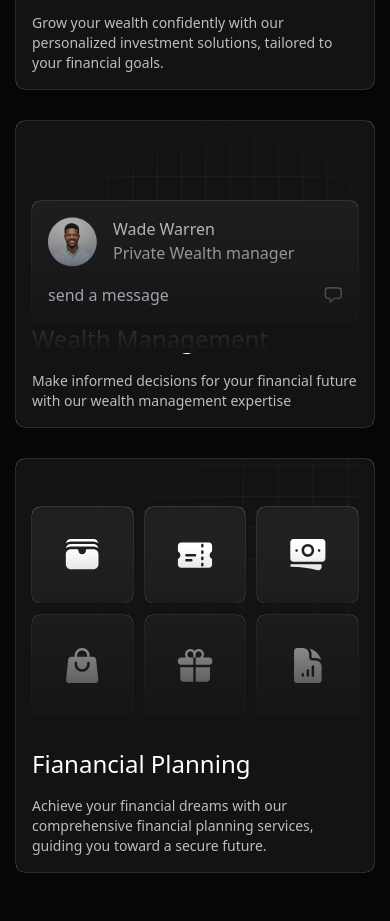
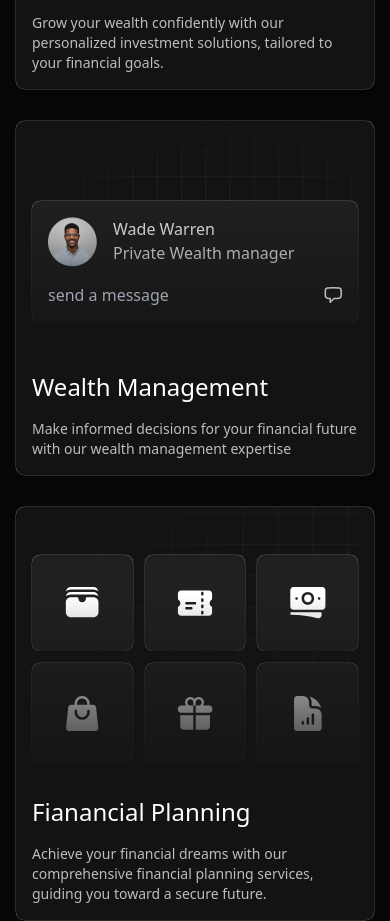
Before and after one commit to BEEJAYOFGOD/raft_fintech, a website built with Vite: page index.html in a window 390 px wide. Shown: the part 2176-3097 px from the top of the page. Built offline with nearby package versions, Linux system fonts and the light colour scheme.

```diff
--- a/index.html
+++ b/index.html
@@ -195,7 +195,7 @@
           <article
             class="px-4 md:px-10 md:pb-10 mx-4 md:ml-20 offset_shadow rounded-lg text-left pb-4 mb-8 bg-article_dark_grey md:mb-0 md:flex-[0.6] relative"
           >
-            <div class="bg-article-mask pt-20">
+            <div class="bg-article-mask pt-20 mb-12">
               <div class="bg-[#202020] rounded-lg p-4 offset_shadow">
                 <div class="flex gap-4">
                   <div>
@@ -214,14 +214,14 @@
                     placeholder="send a message"
                     class="bg-[#202020] bg-opacity-0 z-20 rounded-lg outline-none placeholder:text-opacity-15"
                   />
-                  <div>
+                  <button class="z-20">
                     <img src="./images/message icon.svg" alt="message" />
-                  </div>
+                  </button>
                 </div>
               </div>
             </div>
             <div
-              class="absolute w-full left-0 -mt-[150px] z-10 h-[180px] bg-gradient-to-b from-transparent to-[#131313]"
+              class="absolute w-full left-0 -mt-[180px] md:-mt-[200px] z-10 h-[180px] bg-gradient-to-b from-transparent to-[#131313]"
             ></div>
 
             <h2 class="text-2xl mb-4 md:mt-12">Wealth Management</h2>
```
